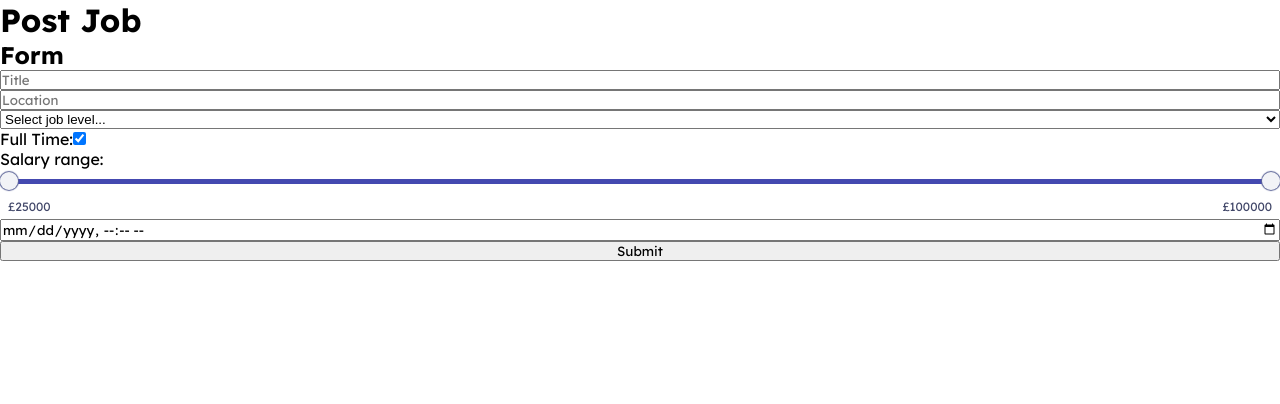
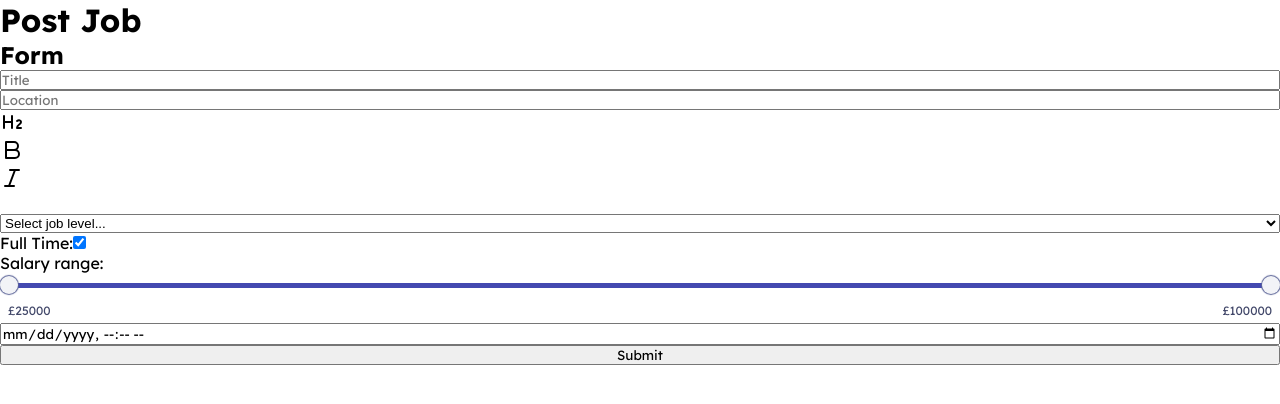
Before and after one commit to camcgreen/jobstasy, a Next.js app: page /post in a window 1280 px wide. Shown: the top 404 px of the page. Built offline with nearby package versions, Linux system fonts and the light colour scheme; no server answers; sample sign-in values are in the browser's storage.

Commit message:
Get all basic unstyled form elements in and working

```diff
--- a/app/components/features/jobs/components/form/JobPostForm.tsx
+++ b/app/components/features/jobs/components/form/JobPostForm.tsx
@@ -3,8 +3,9 @@
 import React from 'react'
 import { useForm, Controller, SubmitHandler } from 'react-hook-form'
 import { JobFromForm } from '@/app/components/features/jobs/types/jobFromForm'
+import Tiptap from '@/app/components/features/jobs/components/form/tiptap/titap'
+import DualThumbSlider from '@/app/components/common/components/dual-thumb-slider/dualThumbSlider'
 import styles from '@/app/components/features/jobs/components/form/page.module.css'
-import DualThumbSlider from '@/app/components/common/components/dual-thumb-slider/dualThumbSlider'
 
 const JobPostForm: React.FC = () => {
   const now: string = new Date().toISOString().slice(0, 16)
@@ -23,11 +24,11 @@ const JobPostForm: React.FC = () => {
     defaultValues: {
       title: '',
       location: '',
+      description: '',
       level: '',
       fullTime: true,
       salaryRange: '',
       deadline: '',
-      md: '',
     },
   })
   const onSubmit: SubmitHandler<JobFromForm> = (data) => console.log(data)
@@ -64,6 +65,21 @@ const JobPostForm: React.FC = () => {
             },
           })}
           placeholder='Location'
+        />
+        <Controller
+          control={control}
+          name='description'
+          rules={{
+            required: 'You must enter a job description.',
+          }}
+          render={({ field: { onChange } }) => (
+            <Tiptap
+              description=''
+              onChange={(e) => {
+                onChange(e)
+              }}
+            />
+          )}
         />
         <select
           {...register('level', {
@@ -116,7 +132,7 @@ const JobPostForm: React.FC = () => {
         />
         <input type='submit' />
       </form>
-      <p>{errors.deadline?.message}</p>
+      <p>{errors.description?.message}</p>
     </div>
   )
 }
--- /dev/null
+++ b/app/components/features/jobs/components/form/tiptap/titap.tsx
@@ -0,0 +1,45 @@
+'use client'
+import React from 'react'
+import { useEditor, EditorContent } from '@tiptap/react'
+import StarterKit from '@tiptap/starter-kit'
+import Heading from '@tiptap/extension-heading'
+import Toolbar from '@/app/components/features/jobs/components/form/tiptap/toolbar'
+
+const Tiptap = ({
+  description,
+  onChange,
+}: {
+  description: string
+  onChange: (richText: string) => void
+}) => {
+  const editor = useEditor({
+    extensions: [
+      StarterKit.configure({}),
+      Heading.configure({
+        HTMLAttributes: {
+          class: '',
+          levels: [2],
+        },
+      }),
+    ],
+    content: description,
+    editorProps: {
+      attributes: {
+        class: '',
+      },
+    },
+    onUpdate({ editor }) {
+      onChange(editor.getHTML())
+      console.log(editor.getHTML())
+    },
+  })
+
+  return (
+    <div>
+      <Toolbar editor={editor} />
+      <EditorContent editor={editor} />
+    </div>
+  )
+}
+
+export default Tiptap
--- /dev/null
+++ b/app/components/features/jobs/components/form/tiptap/toolbar.tsx
@@ -0,0 +1,39 @@
+'use client'
+import React from 'react'
+import { type Editor } from '@tiptap/react'
+import {
+  Bold,
+  Strikethrough,
+  Italic,
+  List,
+  ListOrdered,
+  Heading2,
+} from 'lucide-react'
+// import {Toggle} from './ui/toggle'
+
+type Props = {
+  editor: Editor | null
+}
+
+const Toolbar = ({ editor }: Props) => {
+  if (!editor) {
+    return null
+  }
+  return (
+    <div>
+      <div
+        onClick={() => editor.chain().focus().toggleHeading({ level: 2 }).run()}
+      >
+        <Heading2 />
+      </div>
+      <div onClick={() => editor.chain().focus().toggleBold()}>
+        <Bold />
+      </div>
+      <div onClick={() => editor.chain().focus().toggleItalic()}>
+        <Italic />
+      </div>
+    </div>
+  )
+}
+
+export default Toolbar
--- a/app/components/features/jobs/types/jobFromForm.ts
+++ b/app/components/features/jobs/types/jobFromForm.ts
@@ -5,5 +5,5 @@ export interface JobFromForm {
   salaryRange: string
   fullTime: boolean
   level: string
-  md: string
+  description: string
 }
--- a/package.json
+++ b/package.json
@@ -9,7 +9,11 @@
     "lint": "next lint"
   },
   "dependencies": {
+    "@tiptap/pm": "^2.1.12",
+    "@tiptap/react": "^2.1.12",
+    "@tiptap/starter-kit": "^2.1.12",
     "firebase": "^10.6.0",
+    "lucide-react": "^0.293.0",
     "next": "14.0.2",
     "react": "^18",
     "react-dom": "^18",
```
Also changed, not shown: 1 other file (tests, documents, lock files or other folders).
